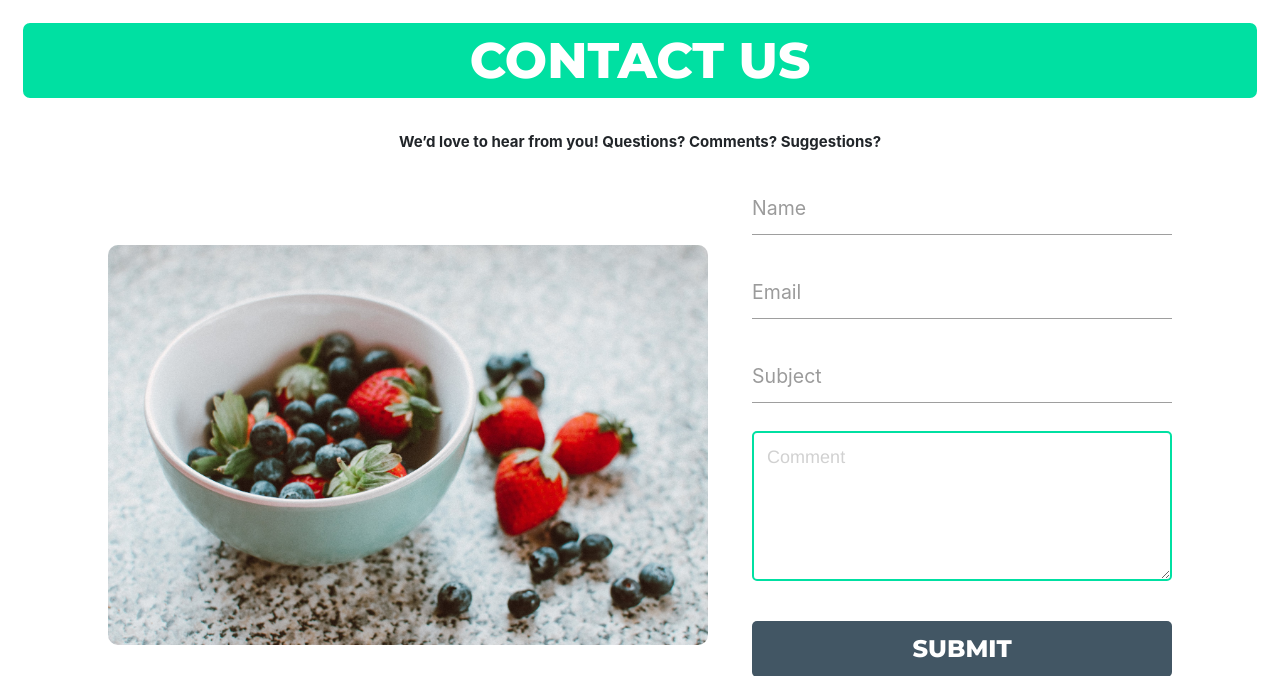
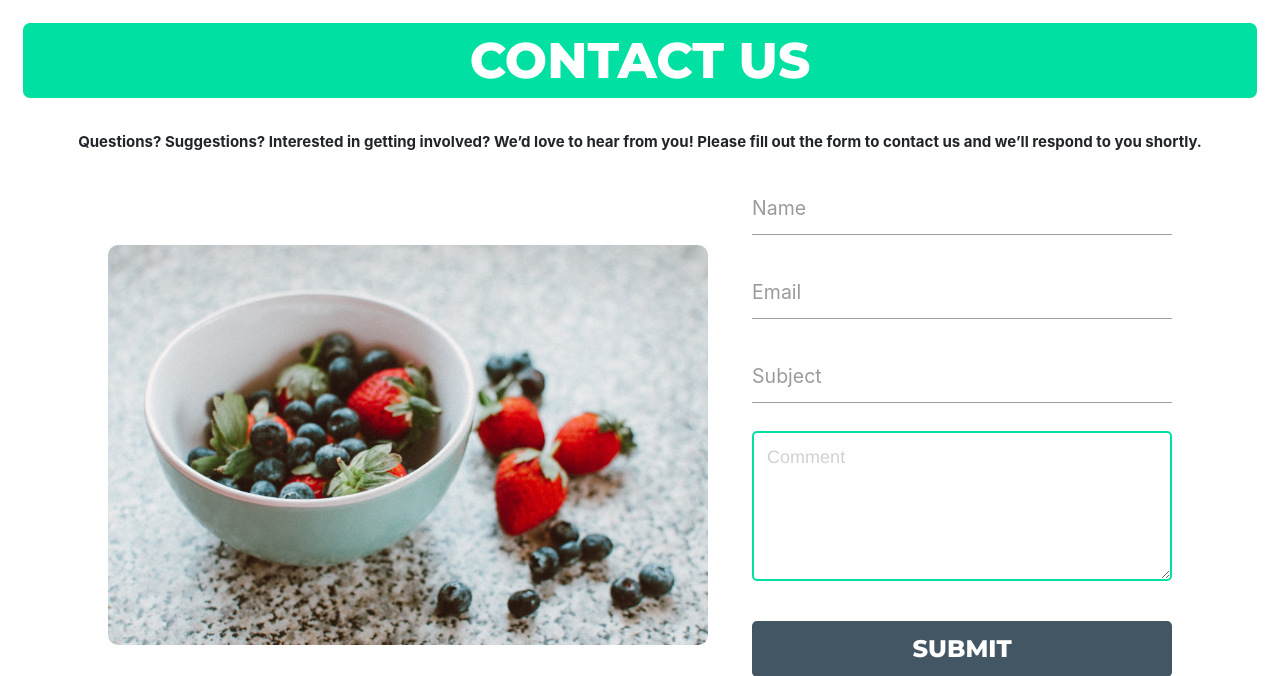
Before and after one commit to ubc-ntis/campusnutrition, a Django app: page /contact/ in a window 1280 px wide. Shown: the part 64-740 px from the top of the page. Run offline with Django 3.2, Linux system fonts and the light colour scheme; some libraries are stand-ins or nearby versions.

Commit message:
Update contact.html
updated text for the contact page

```diff
--- a/campusnutrition/apps/restaurants/templates/restaurants/contact.html
+++ b/campusnutrition/apps/restaurants/templates/restaurants/contact.html
@@ -9,7 +9,7 @@
 <div class="feedback-header-container">
   <div class="feedback-header-title">CONTACT US</div>
   <div class="additional-contact-info">
-    We’d love to hear from you! Questions? Comments? Suggestions?
+   Questions? Suggestions? Interested in getting involved? We’d love to hear from you! Please fill out the form to contact us and we’ll respond to you shortly.
   </div>
 </div>
 
```
